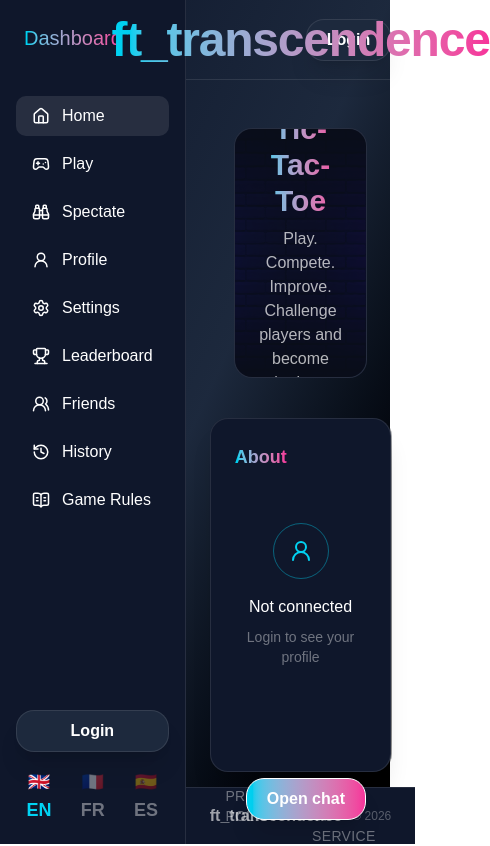
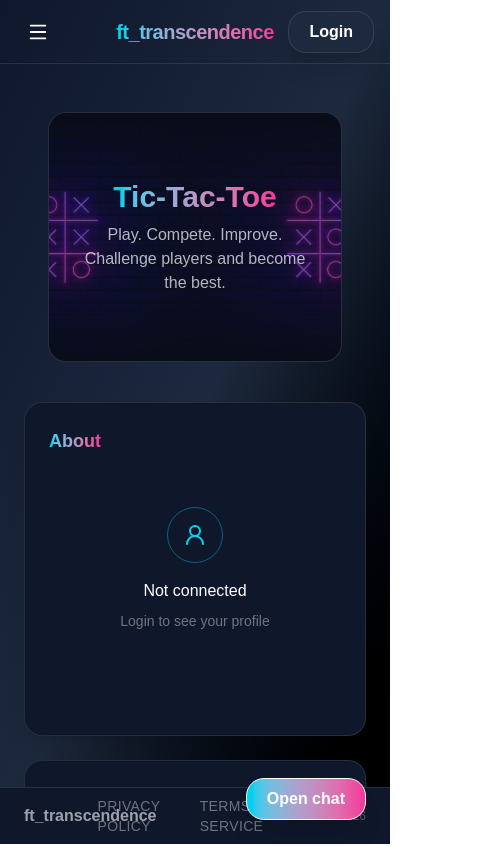
Before and after one commit to team-Segfault-Society-42/Ft_transcendence, a React (Vite) app in the folder frontend/: page / in a window 390 px wide. Shown: the whole page, 490 px wide, since content can reach past the window. Built offline with nearby package versions, Linux system fonts and the light colour scheme; no server answers.

Commit message:
Fix(layout) : Add full responsiveness for topbar, sidebar and dashboard (excluding chat)

```diff
--- a/frontend/src/components/layout/Dashboard.tsx
+++ b/frontend/src/components/layout/Dashboard.tsx
@@ -27,6 +27,7 @@ export default function Dashboard() {
   const [user, setUser] = useState<User | null>(null);
   const [isLoading, setIsLoading] = useState(true);
   const [isChat, setIsChat] = useState(false);
+  const [isSidebarOpen, setIsSidebarOpen] = useState(false);
 
   const navigate = useNavigate();
 
@@ -186,12 +187,15 @@ export default function Dashboard() {
       user={user}
       onLoginClick={openLogin}
       onLogoutClick={handleLogout}
+      isOpen={isSidebarOpen}
+      onClose={() => setIsSidebarOpen(false)}
       />
 
-      <div className="flex-1 flex flex-col">
+      <div className="flex-1 flex flex-col min-w-0">
         <Topbar
           user={user}
           onLoginClick={openLogin}
+          onMenuClick={() => setIsSidebarOpen(true)}
         />
 
         <main className="flex-1 overflow-y-auto p-6">
--- a/frontend/src/components/layout/Sidebar.tsx
+++ b/frontend/src/components/layout/Sidebar.tsx
@@ -9,9 +9,11 @@ interface HeaderProps {
 	user: User | null
 	onLoginClick: () => void
 	onLogoutClick: () => void
+	isOpen: boolean;
+  	onClose: () => void;
 }
 
-export function Sidebar({user, onLoginClick, onLogoutClick} : HeaderProps) {
+export function Sidebar({user, onLoginClick, onLogoutClick, isOpen, onClose} : HeaderProps) {
 
   	const { t } = useTranslation()
 
@@ -28,7 +30,18 @@ export function Sidebar({user, onLoginClick, onLogoutClick} : HeaderProps) {
   ];
 
   	return (
-	<aside className="w-64 bg-slate-900 border-r border-white/10 flex flex-col p-4">
+	<>
+	{isOpen && (
+		<div className="fixed inset-0 bg-black/50 z-40 lg:hidden"
+		onClick={onClose}
+		/>
+	)}
+	<aside className={`
+		fixed inset-y-0 left-0 z-50 w-64 bg-slate-900 border-r border-white/10 flex flex-col p-4
+		transform transition-transform duration-300
+		${isOpen ? "translate-x-0" : "-translate-x-full"}
+		lg:relative lg:translate-x-0 lg:z-auto
+	  `}>
 		<div>
 			<h1 className="text-xl absolute top-6 left-6 bg-linear-to-r from-cyan-400 to-pink-500 bg-clip-text text-transparent">
 				{t("sidebar.title")}
@@ -41,8 +54,9 @@ export function Sidebar({user, onLoginClick, onLogoutClick} : HeaderProps) {
 					<NavLink
 					key={link.to}
 					to={link.to}
+					onClick={onClose}
 					className={({ isActive }) =>
-					`flex items-center gap-3 px-4 py-2 rounded-lg transition ${
+					`flex items-center gap-3 px-4 py-2 rounded-lg transition min-h-11 ${
 					isActive ? "bg-white/10" : "hover:bg-white/5"}`
 					}
 					>
@@ -77,5 +91,6 @@ export function Sidebar({user, onLoginClick, onLogoutClick} : HeaderProps) {
 			</div>
 		</div>
     </aside>
+  </>
   );
 }
--- a/frontend/src/components/layout/Topbar.tsx
+++ b/frontend/src/components/layout/Topbar.tsx
@@ -5,48 +5,59 @@ import { Username } from "@/components/ui/Username";
 import { Motion } from "@/components/ui/Motion";
 import { Link, useNavigate } from "react-router-dom";
 import type { User } from "@/type/user.types";
+import { Menu } from "lucide-react";
 
 interface HeaderProps {
   user: User | null
   onLoginClick: () => void
+  onMenuClick: () => void
 }
 
-export function Topbar({ user, onLoginClick}: HeaderProps) {
+export function Topbar({ user, onLoginClick, onMenuClick }: HeaderProps) {
 
   const { t } = useTranslation()
   const navigate = useNavigate()
 
   return (
-    <header className="relative h-16 min-h-20 border-b border-white/10 flex items-center justify-between px-6">
+    <header className="h-16 border-b border-white/10 flex items-center px-4 lg:px-6">
+      <div className="flex-1 flex items-center">
+    <button
+      className="lg:hidden p-2 rounded-lg hover:bg-white/10 transition min-h-11 min-w-11 flex items-center justify-center"
+      onClick={onMenuClick}
+      aria-label="Ouvrir le menu"
+    >
+      <Menu size={22} />
+    </button>
 
-    <div className="w-24" />
+      </div>
 
-    <div className="absolute left-1/2 -translate-x-1/2">
+    <div className="flex-1 flex items-center justify-center">
       <Motion>
       <Link to="/">
-        <h1 className="text-5xl font-extrabold tracking-tight bg-linear-to-r from-cyan-400 to-pink-500 bg-clip-text text-transparent">
+        <h1 className="text-xl sm:text-2xl md:text-3xl lg:text-4xl font-extrabold tracking-tight bg-linear-to-r from-cyan-400 to-pink-500 bg-clip-text text-transparent">
           {t("title")}
         </h1>
       </Link>
       </Motion>
     </div>
 
-    <div className="flex items-center gap-4">
+    <div className="flex-1 flex items-center justify-end gap-2">
       {user ? (
       <>
-      <div className="flex items-center h-10 font-bold text-lg">
         <Button
         onClick={() => navigate("/profile")}
         variant="secondary"
+        size="sm"
         className="rounded-full px-3 gap-2">
 
-          <span>
+          <span className= "hidden sm:inline">
             {t("home.buttons.hi")}
           </span>
 
           <Username
           name={user.username}
           variant="topbar"
+          className="hidden sm:inline"
           />
 
           <Avatar
@@ -54,8 +65,6 @@ export function Topbar({ user, onLoginClick}: HeaderProps) {
           fallback={user.username[0]}
           />
         </Button>
-      </div>
-
       </>
 
       ) : (
```
